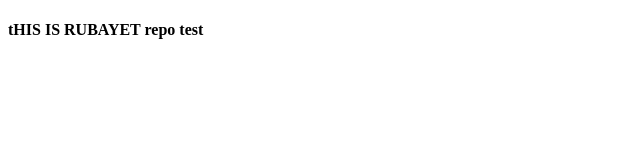
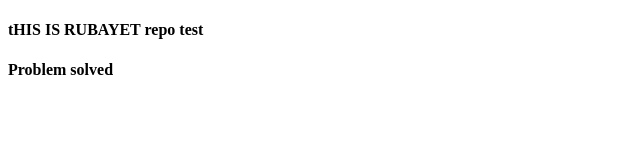
Before and after one commit to ruba7770/newgithubtest, a plain HTML site: page index.html in a window 1280 px wide. Shown: the whole page, without its empty margins (0-640 px from the left). Drawn offline with Linux system fonts and the light colour scheme.

Commit message:
again commit

```diff
--- a/index.html
+++ b/index.html
@@ -8,5 +8,6 @@
 </head>
 <body>
     <h4>tHIS IS RUBAYET repo test</h4>
+    <h4>Problem solved </h4>
 </body>
 </html>
```
